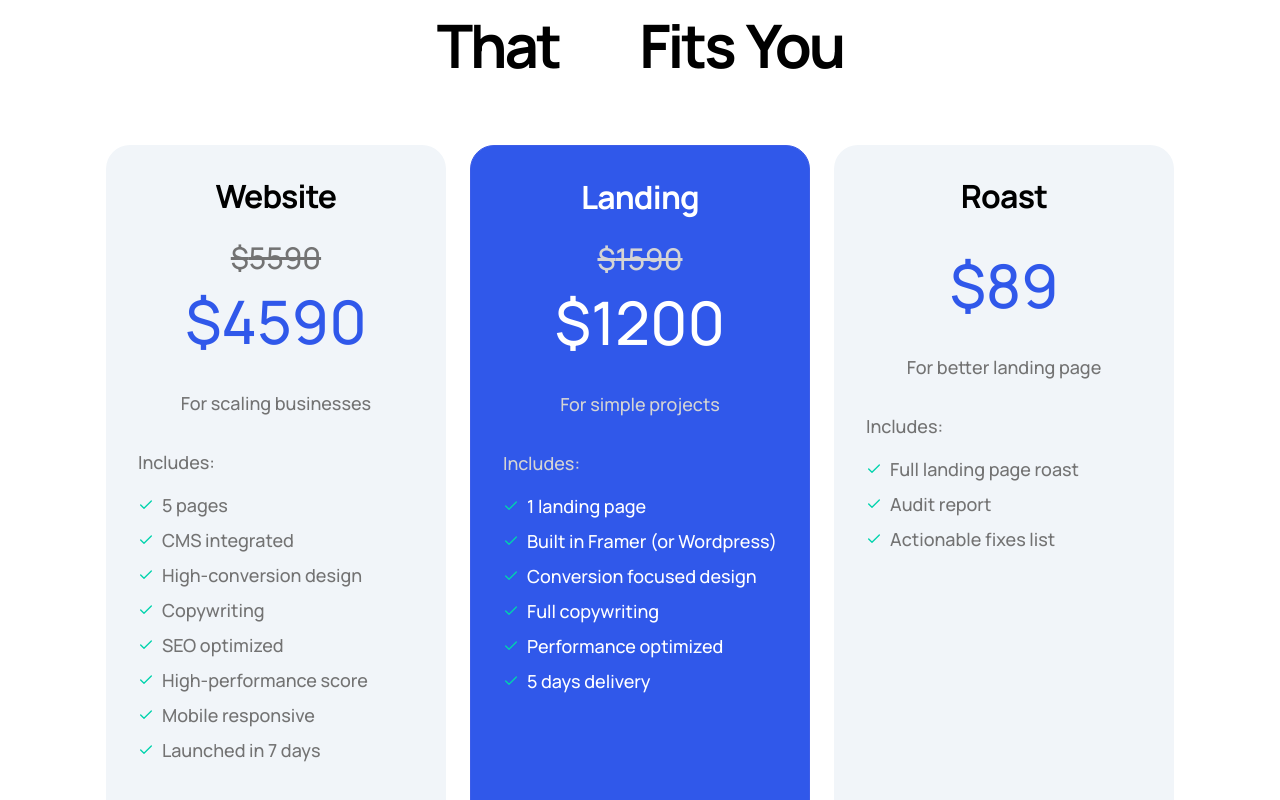
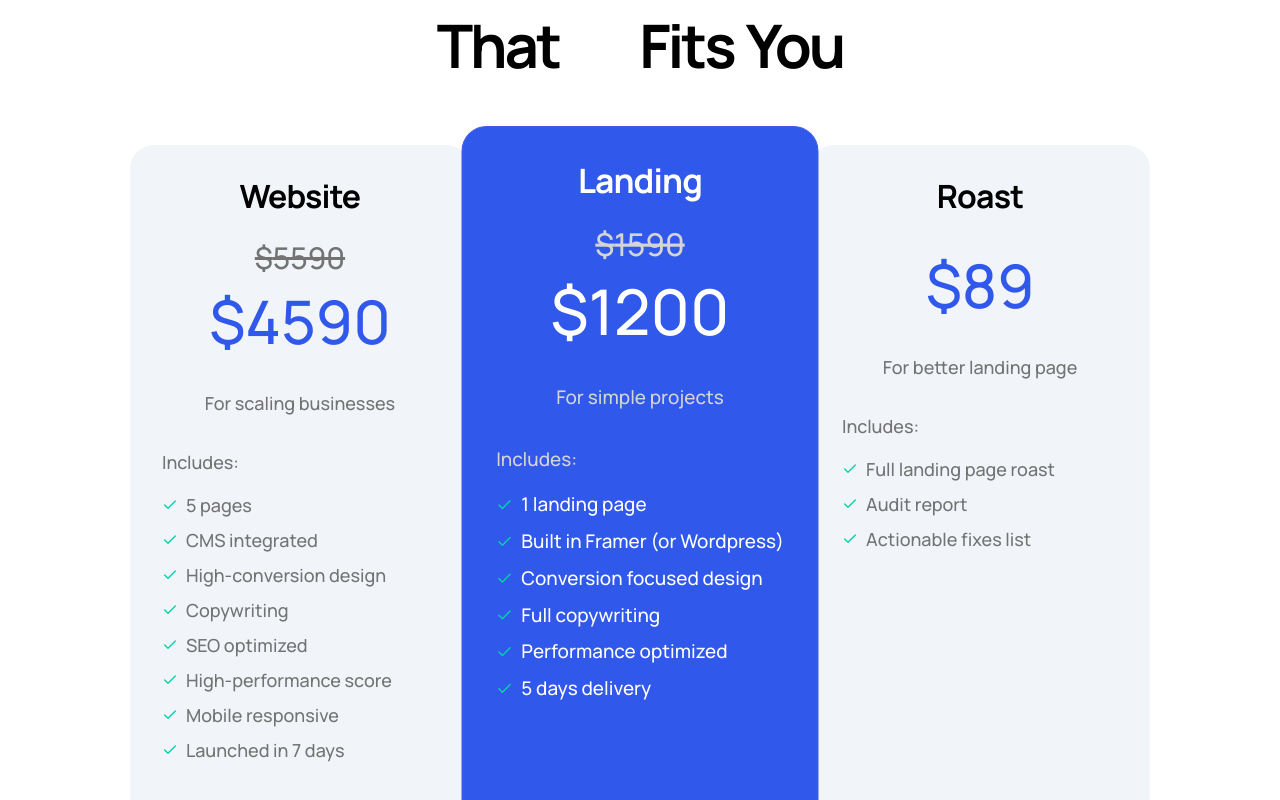
Before and after one commit to JeromeTana/webcraftsman, a Next.js app: page / in a window 1280 px wide. Shown: the part 6640-7440 px from the top of the page. Built offline with nearby package versions, Linux system fonts and the light colour scheme; some icons are missing; a web font is replaced by a local one.

Commit message:
fix: Update HighlightedPricingCard styles for improved layout and change payment link to booking page

```diff
--- a/src/Components/PricingItem.tsx
+++ b/src/Components/PricingItem.tsx
@@ -1,7 +1,6 @@
 import React from "react";
 import { LucideCheck } from "./Icons/LucideCheck";
 import { twMerge } from "tailwind-merge";
-import Image from "next/image";
 import SpotlightCard from "./SpotlightCard/SpotlightCard";
 import { LucideArrowRight } from "./Icons/LucideArrowRight";
 
@@ -97,7 +96,7 @@ function HighlightedPricingCard({
   return (
     <SpotlightCard
       className={twMerge(
-        "custom-spotlight-card card relative flex flex-col justify-between !bg-primary !border !border-border-highlight",
+        "custom-spotlight-card card relative flex flex-col justify-between !bg-primary !border !border-border-highlight md:scale-105 z-10",
         className
       )}
     >
@@ -139,7 +138,7 @@ function HighlightedPricingCard({
           </ul>
         </div>
       </div>
-      <a href={paymentUrl} target="_blank">
+      <a href="/booking">
         <button className="cta mt-16 w-full flex items-center justify-center gap-2 !shadow-none !bg-white !text-primary">
           Get Started <LucideArrowRight />
         </button>
--- a/src/app/page.tsx
+++ b/src/app/page.tsx
@@ -528,7 +528,7 @@ export default function Home() {
               </span>
             </h2>
           </AnimatedContent>
-          <div className="grid grid-cols-1 md:grid-cols-3 gap-6 max-w-md md:max-w-full m-auto">
+          <div className="grid grid-cols-1 md:grid-cols-3 gap-y-6 max-w-md md:max-w-full m-auto">
             {PLANS.map((plan, index) => (
               <PricingItem
                 key={index}
```
